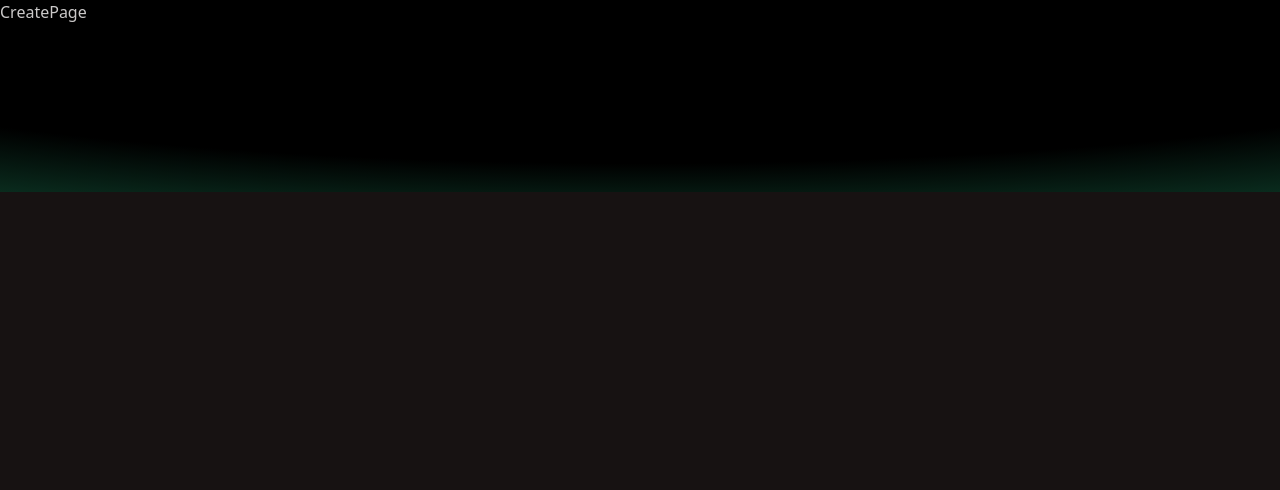
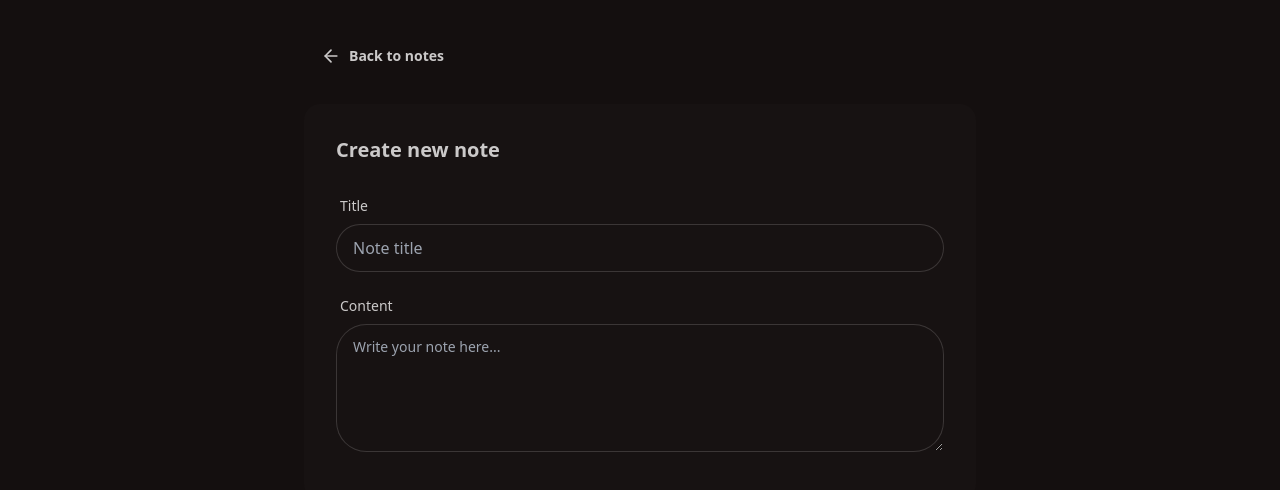
Before and after one commit to Ishimweric/thinkboard, a React (Vite) app in the folder frontend/: page /create in a window 1280 px wide. Shown: the top 490 px of the page. Built offline with nearby package versions, Linux system fonts and the light colour scheme.

Commit message:
add: Finished creating initial createnote page

```diff
--- a/frontend/src/pages/CreatePage.jsx
+++ b/frontend/src/pages/CreatePage.jsx
@@ -1,8 +1,57 @@
-import React from 'react'
+import { ArrowLeft } from "lucide-react";
+import { useState } from "react"
+import { Link } from "react-router-dom";
 
 const CreatePage = () => {
+  const [title, setTitle] = useState("");
+  const [content, setContent] = useState("");
+  const [isLoading, setIsLoading] = useState(false);
+
+  function handleSubmit(){
+
+  }
+
   return (
-    <div>CreatePage</div>
+    <div className="min-h-screen bg-base-200">
+      <div className="container mx-auto px-4 py-8">
+        <div className="max-w-2xl mx-auto">
+          <Link to={"/"} className="btn btn-ghost mb-6">
+            <ArrowLeft className="size-5"/>
+            Back to notes
+          </Link>
+          <div className="card bg-base-100">
+            <div className="card-body">
+              <h2 className="card-title text-2xl mb-4">Create new note</h2>
+              <form onSubmit={handleSubmit}>
+                <div className="form-control mb-4">
+                  <label id="title" className="label">
+                    <span className="label-text">Title</span>
+                  </label>
+                  <input
+                    type="text"
+                    placeholder="Note title"
+                    className="input input-bordered"
+                    value={title}
+                    onChange={(e)=>setTitle(e.target.value)}
+                    />
+                </div>
+                <div className="form-control mb-4">
+                  <label className="label">
+                    <span className="label-text">Content</span>
+                  </label>
+                  <textarea
+                    placeholder="Write your note here..."
+                    className="textarea textarea-bordered h-32"
+                    value={content}
+                    onChange={(e) => setContent(e.target.value)}
+                  />
+                </div>
+              </form>
+            </div>
+          </div>
+        </div>
+      </div>
+    </div>
   )
 }
 
```
